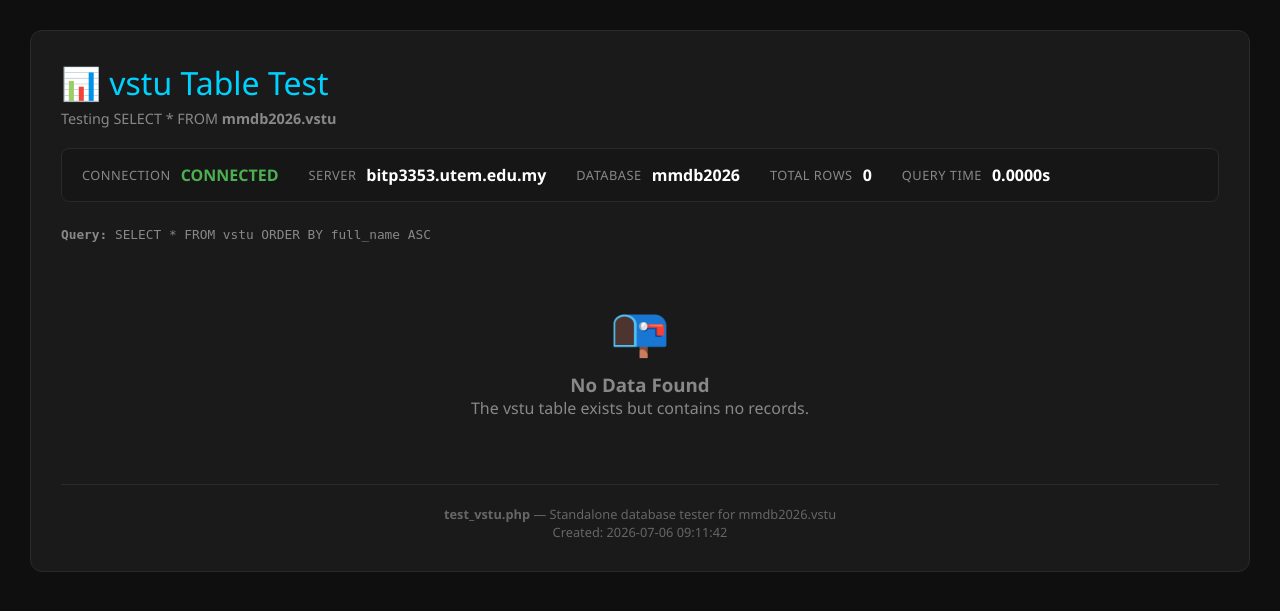
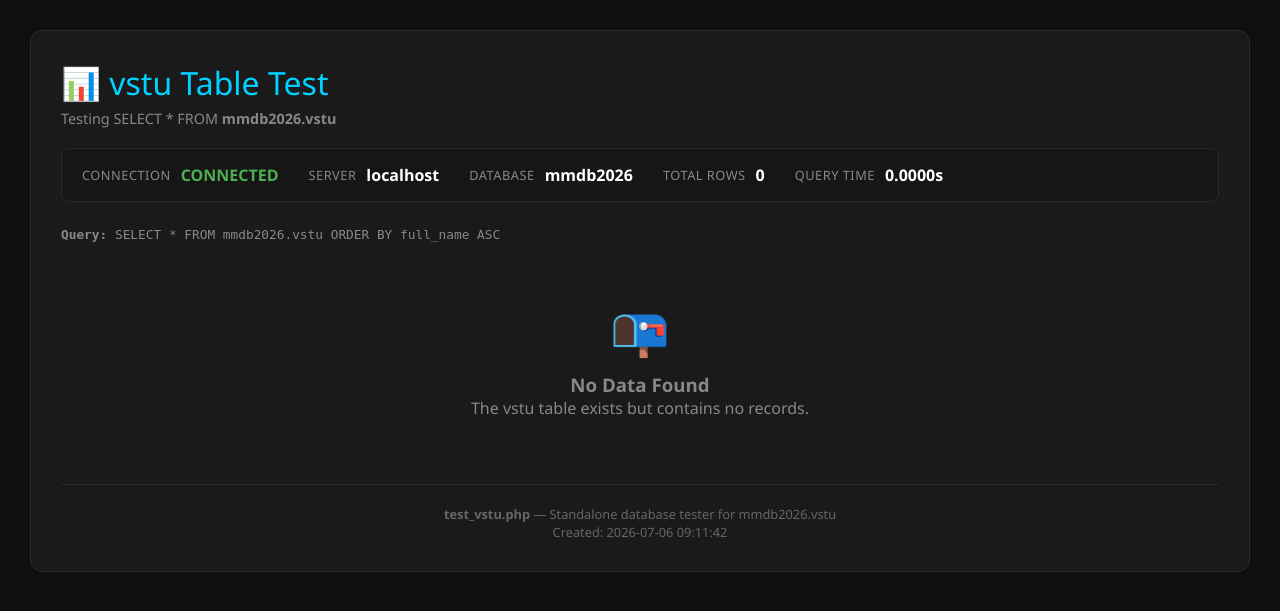
Before and after one commit to IzzatiNadhirah/GW07-MetaSearch, a PHP site: page /test_vstu.php in a window 1280 px wide. Shown: the top 611 px of the page. Run offline with PHP 8.4, Linux system fonts and the light colour scheme; data that the repository does not hold is empty.

Commit message:
Update test_vstu.php

```diff
--- a/test_vstu.php
+++ b/test_vstu.php
@@ -8,7 +8,7 @@
 // ==========================================================================
 // DATABASE CONFIGURATION (Direct connection to mmdb2026)
 // ==========================================================================
-define('DB_SERVER', 'bitp3353.utem.edu.my');
+define('DB_SERVER', 'localhost'); // bitp3353.utem.edu.my (Server Madam)
 define('DB_USERNAME', 'gw07');
 define('DB_PASSWORD', 'password');
 define('DB_NAME', 'mmdb2026');
@@ -24,7 +24,7 @@ $rows = [];
 $total_rows = 0;
 $query_time = 0;
 $columns = [];
-$sql = "SELECT * FROM vstu ORDER BY full_name ASC"; // ✅ FIXED: Define $sql early
+$sql = "SELECT * FROM mmdb2026.vstu ORDER BY full_name ASC"; // ✅ FIXED: Added database prefix
 
 try {
     // Connect to the database
@@ -36,7 +36,7 @@ try {
     $connect_time = microtime(true) - $start_time;
 
     // --------------------------------------------------------------------------
-    // Test Query: SELECT * FROM vstu
+    // Test Query: SELECT * FROM mmdb2026.vstu
     // --------------------------------------------------------------------------
     $query_start = microtime(true);
     $result = $conn->query($sql);
@@ -308,10 +308,10 @@ if (!empty($rows)) {
             <br><br>
             <strong>Possible causes:</strong>
             <ul>
-                <li>Remote server is not accessible (check network/VPN)</li>
+                <li>Server is not accessible (check network/VPN)</li>
                 <li>Username or password is incorrect</li>
                 <li>Database name is incorrect</li>
-                <li>MySQL server is not running on the remote host</li>
+                <li>MySQL server is not running</li>
                 <li>Firewall is blocking the connection</li>
             </ul>
         </div>
```
